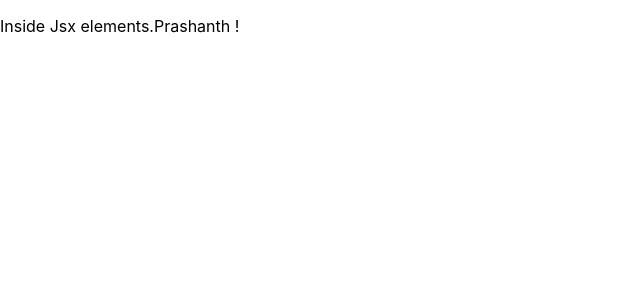
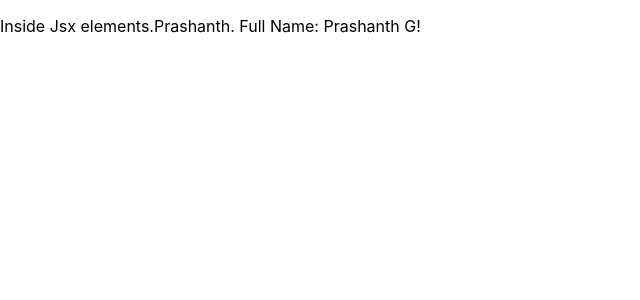
Before and after one commit to prashanth-g/react_playground, a React (Create React App) app: page / in a window 1280 px wide. Shown: the top 300 px of the page, without its empty margins (0-640 px from the left). Built offline with nearby package versions, Linux system fonts and the light colour scheme.

Commit message:
Added Embedding expressions with JSX

```diff
--- a/src/Jsx.js
+++ b/src/Jsx.js
@@ -1,13 +1,22 @@
 import React, { Component } from 'react';
 
 const name = 'Prashanth';
+
+function formatName(user) {
+    return user.firstName + ' ' + user.lastName;
+}
+
+const user = {
+    firstName: 'Prashanth',
+    lastName: 'G'
+};
 
 class Jsx extends Component {
   render() {
     return (
       <div className="Jsx">
           <p>
-            Inside Jsx elements.{name} !
+            Inside Jsx elements.{name}. Full Name: {formatName(user)}!
           </p>
       </div>
     );
```
